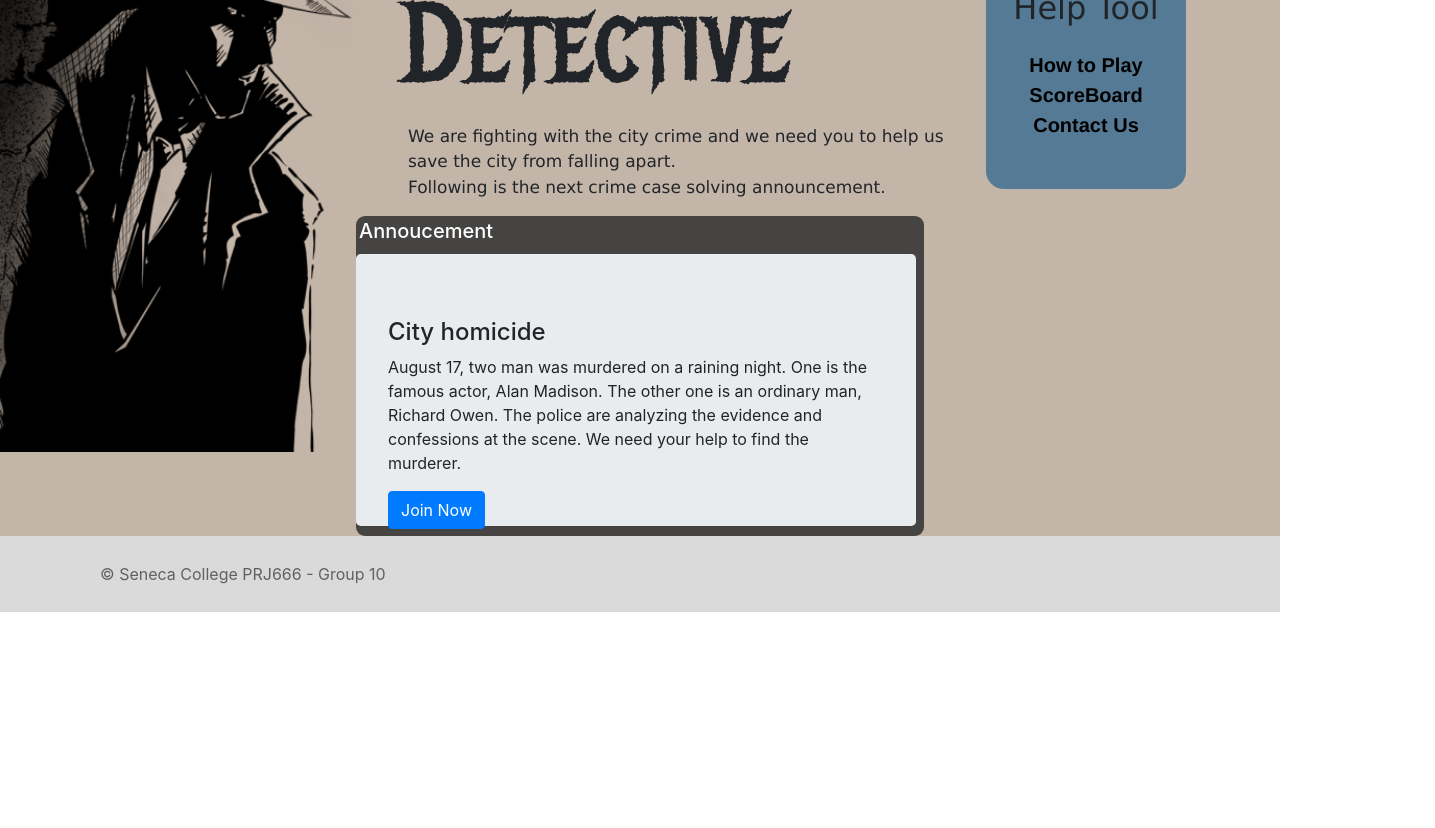
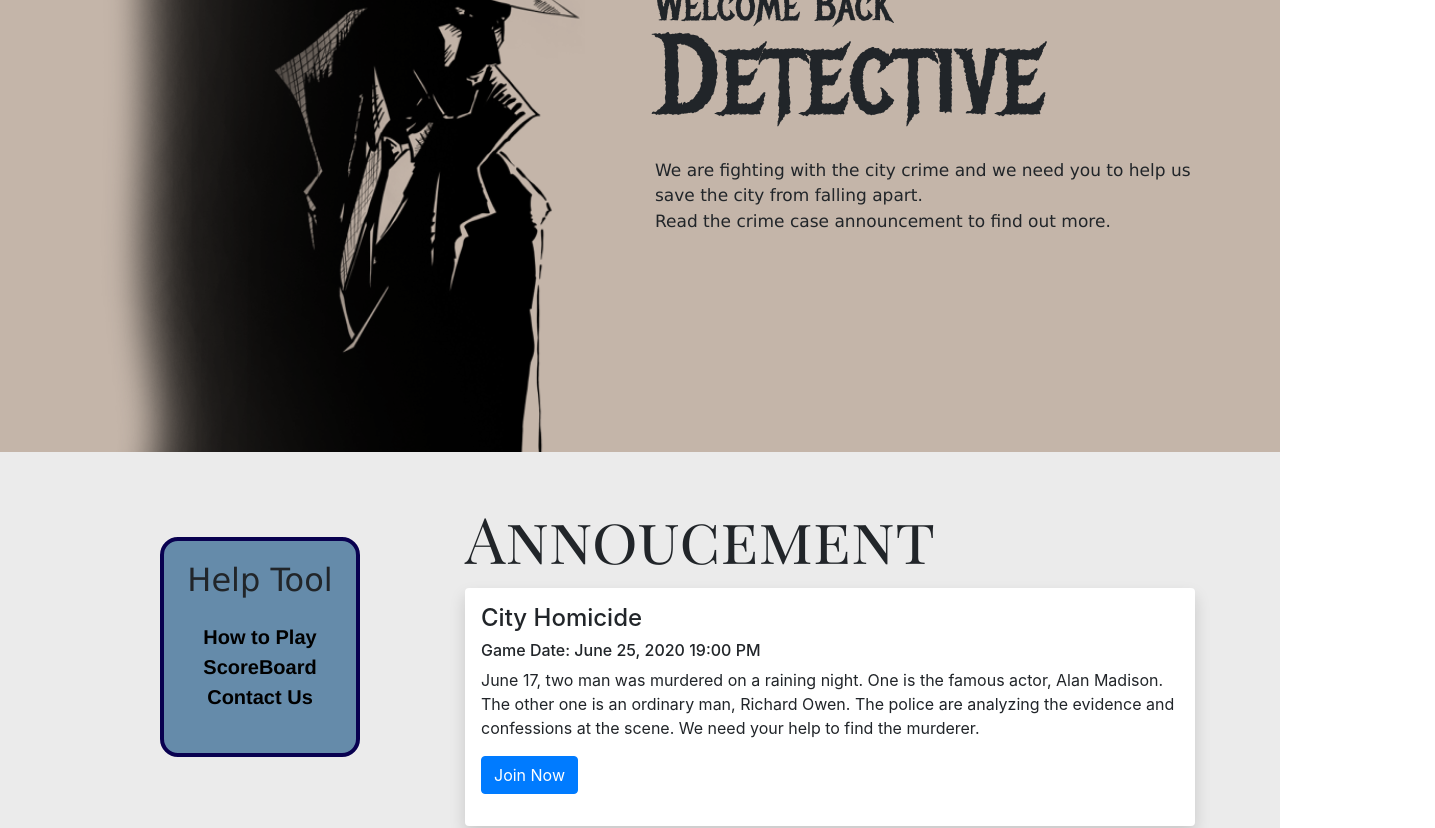
Before and after one commit to XinyiLiang/PRJ566, a React (Create React App) app: page / in a window 1280 px wide. Shown: the part 240-1068 px from the top of the page, 1435 px wide, since content can reach past the window. Before the commit the page ends 852 px from the top, so only its background shows below. Built offline with nearby package versions, Linux system fonts and the light colour scheme.

Commit message:
addAnnoucement

```diff
--- a/package.json
+++ b/package.json
@@ -3,6 +3,7 @@
   "version": "0.1.0",
   "private": true,
   "dependencies": {
+    "@coreui/icons": "^1.0.1",
     "bootstrap": "^4.3.1",
     "react": "^16.9.0",
     "react-bootstrap": "^1.0.0-beta.11",
--- a/public/index.html
+++ b/public/index.html
@@ -3,6 +3,7 @@
   <head>
     <meta charset="utf-8" />
     <link rel="shortcut icon" href="%PUBLIC_URL%/detectiveLogo.png" />
+
     <meta name="viewport" content="width=device-width, initial-scale=1" />
     <meta name="theme-color" content="#000000" />
     <meta
@@ -21,7 +22,9 @@
     href="https://maxcdn.bootstrapcdn.com/bootstrap/4.3.1/css/bootstrap.min.css"
     integrity="sha384-ggOyR0iXCbMQv3Xipma34MD+dH/1fQ784/j6cY/iJTQUOhcWr7x9JvoRxT2MZw1T"
     crossorigin="anonymous"
+
   />
+  <link href="https://fonts.googleapis.com/css2?family=Playfair+Display+SC&display=swap" rel="stylesheet">
     <!--
       Notice the use of %PUBLIC_URL% in the tags above.
       It will be replaced with the URL of the `public` folder during the build.
--- a/src/App.css
+++ b/src/App.css
@@ -47,7 +47,7 @@
 }
 
 #HomePic {
-    position: absolute;
+
     left:0px;
 
 }
@@ -75,9 +75,8 @@
 .WelcomeDiv{
 
     position: relative;
-    left: 25em;
-    top:4em;
 
+    top:6em;
     width:780px;
 
 }
@@ -97,26 +96,31 @@
 }
 .HomeExplain{
     position: relative;
-    left: 24em;
-    top:4em;
+
+    top:6em;
     font-family: 'Lucida Sans Unicode';
     font-size: 17px;
     height: 100px;
     width: 700px;
 }
 
+.HomeSecondPart{
+    background-color:#ebebeb ;
+
+}
+
 .HelpTool{
     text-align: center;
-    position: relative;
-    left: 58em;
-    top:-11em;
+     margin: 0 auto;
+     margin-top:5em;
     font-family: 'Lucida Sans Unicode';
     font-size: 17px;
     border-radius: 18px;
-    background:#557A95;
+    background:#658baa;
     padding: 0px;
     width: 200px;
     height: 220px;
+    border: 4px solid rgb(9, 1, 80);
 
 }
 .HelpTool h2{
@@ -152,19 +156,20 @@
     -ms-transition: font-size 0.3s ease, background-color 0.3s ease;
     transition: font-size 0.3s ease, background-color 0.3s ease;
     display: block;
-    width: 200px;
+    width: 192px;
   }
 
 .HelpTool ul li a:hover {
     font-size: 25px;
     background: #29648a;
-    color:rgb(195, 195, 196);
+    color:#ebebeb;
   }
 
 
 .footer  {
-    background-color: #dadada;
-    color: #616161 ;
+    background-color: #4b4a4f;;
+    color: #faf9f9 ;
+    font-style: bold;
     position: relative;
     bottom: 0;
     width: 100%;
--- a/src/Pages/Home.jsx
+++ b/src/Pages/Home.jsx
@@ -1,26 +1,42 @@
 import React from 'react';
-import {Annoucement} from '../components/Announcement';
+import Announcement from '../components/Announcement';
 
 export const Home = () =>(
-
+    <div>
         <div className="HomeMain">
 
-           <div id="HomePic">
+         <div class="container">
+            <div class="row">
+
+                <div class="col">
+                   <div id="HomePic" >
                        <img src={require('../Images/HomeDetective.png')} alt="Welcome Detective" width="500" height="600" />
                    </div>
+               </div>
 
-           <div className="WelcomeDiv">
+               <div class="col-6">
+                       <div className="WelcomeDiv" >
                           <h1> Welcome Back  </h1>
                           <h2>Detective</h2>
                        </div>
 
-           <div className="HomeExplain">
+                       <div className="HomeExplain" >
                          <p>
                          We are fighting with the city crime and we need you to help us <br />
-              save the city from falling apart. <br /> Following is the next crime case solving announcement.
+                         save the city from falling apart. <br /> Read the crime case announcement to find out more.
                           </p>
+
                        </div>
 
+               </div>
+            </div>
+            </div>
+            </div>
+
+       <div className="HomeSecondPart">
+         <div class="container">
+         <div class="row">
+            <div class="col-4">
                  <div className="HelpTool">
                      <h2>Help Tool</h2>
                       <ul>
@@ -29,9 +45,18 @@ export const Home = () =>(
                         <li><a href="/">Contact Us</a></li>
                       </ul>
                   </div>
+              </div>
 
-           <Annoucement />
+                        <div class="col-8">
+                          <Announcement />
                         </div>
+               </div>
+          </div>
+       </div>
+
+      </div>
+
+
 
     )
 export default Home;
--- a/src/components/Announcement.jsx
+++ b/src/components/Announcement.jsx
@@ -1,48 +1,48 @@
 import React from 'react';
-import {Jumbotron , Button} from 'react-bootstrap';
+import { Button} from 'react-bootstrap';
 
 import styled from 'styled-components';
 
 
 const Styles = styled.div`
-.annoucement {
-  height:17em;
-  width:35em;
 
-}
  .AnnoucementBox{
   background-color: #464442;
-  position:relative;
-
   margin: 0 auto;
-  margin-top:-10em;
+  margin-top:5em;
+  margin-bottom:5em;
   border:5px solid background-color: #464442;;
   height:20em;
-  width:35.5em;
+  width:30em;
   border-radius: 9px;
  }
  .AnnoucementBox h5{
   color:white;
   padding: 3px;
  }
+ h2{
+  font-family: 'Playfair Display SC', serif;
+  font-size:4em;
+ }
 `;
 
 
 export const Annoucement = () => (
 <Styles>
-    <div className="AnnoucementBox">
-      <h5>Annoucement</h5>
-    <Jumbotron className="annoucement">
-    <h4>City homicide</h4>
+    <div class="mt-5">
+      <h2 class="card-title h1 white-text">Annoucement</h2>
+    <div class="jumbotron .bg-secondary shadow p-3 mb-5 bg-white rounded ">
+    <h4>City Homicide</h4>
+    <h6>Game Date: June 25, 2020 19:00 PM</h6>
     <p>
-     August 17, two man was murdered on a raining night. One is the famous actor, Alan Madison.
+     June 17, two man was murdered on a raining night. One is the famous actor, Alan Madison.
      The other one is an ordinary man, Richard Owen. The police are analyzing the evidence and
      confessions at the scene. We need your help to find the murderer.
     </p>
     <p>
       <Button variant="primary">Join Now</Button>
     </p>
-  </Jumbotron>
+  </div>
   </div>
   </Styles>
     )
--- a/src/components/Footer.jsx
+++ b/src/components/Footer.jsx
@@ -4,7 +4,7 @@ import React from 'react';
 export const Footer = () => (
 
     <footer className='footer mt-auto py-3' >
-       <div className='footerdiv'>      &copy; Seneca College PRJ666 - Group 10</div>
+       <div class="footer-copyright text-center py-3">      &copy; Seneca College PRJ666 - Group 10</div>
     </footer>
 
 
```
Also changed, not shown: src/Images/HomeDetective.png, 1 other file (tests, documents, lock files or other folders). Lines whose indentation alone changed are shown as unchanged.
